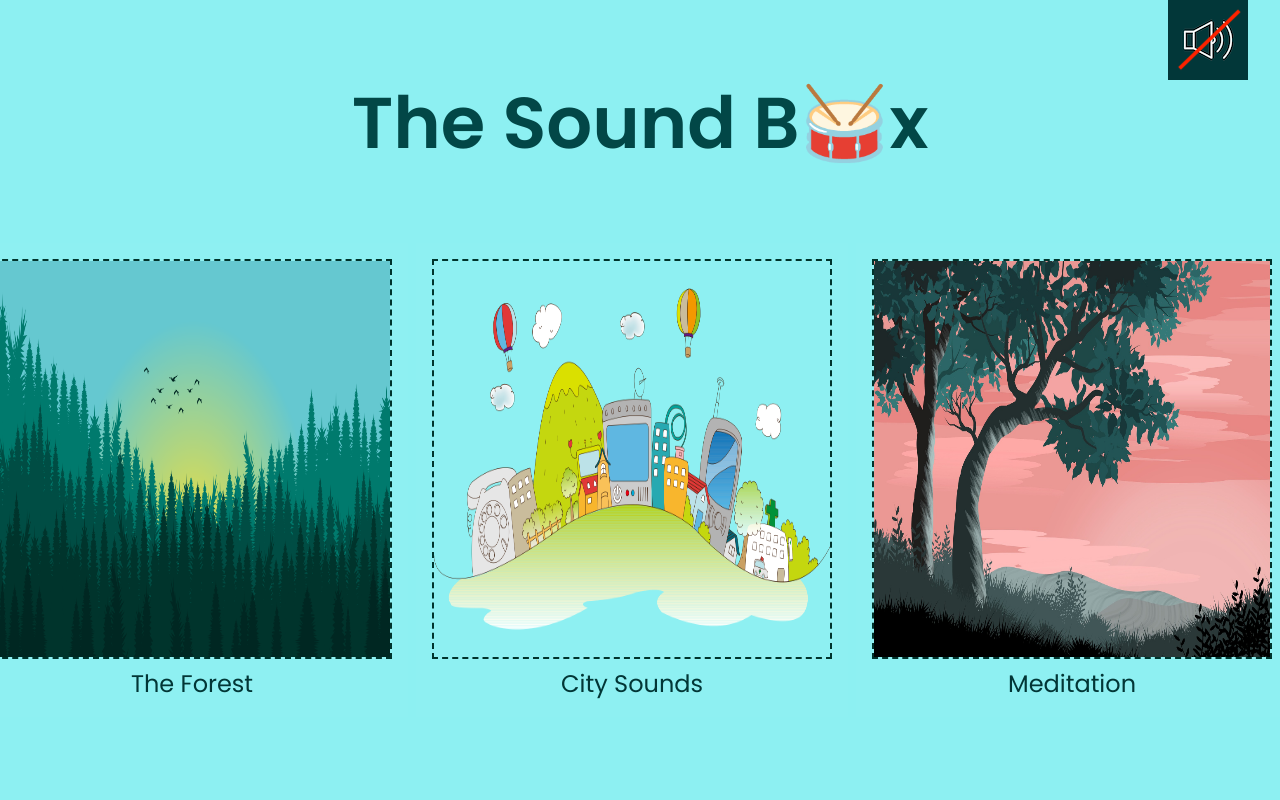
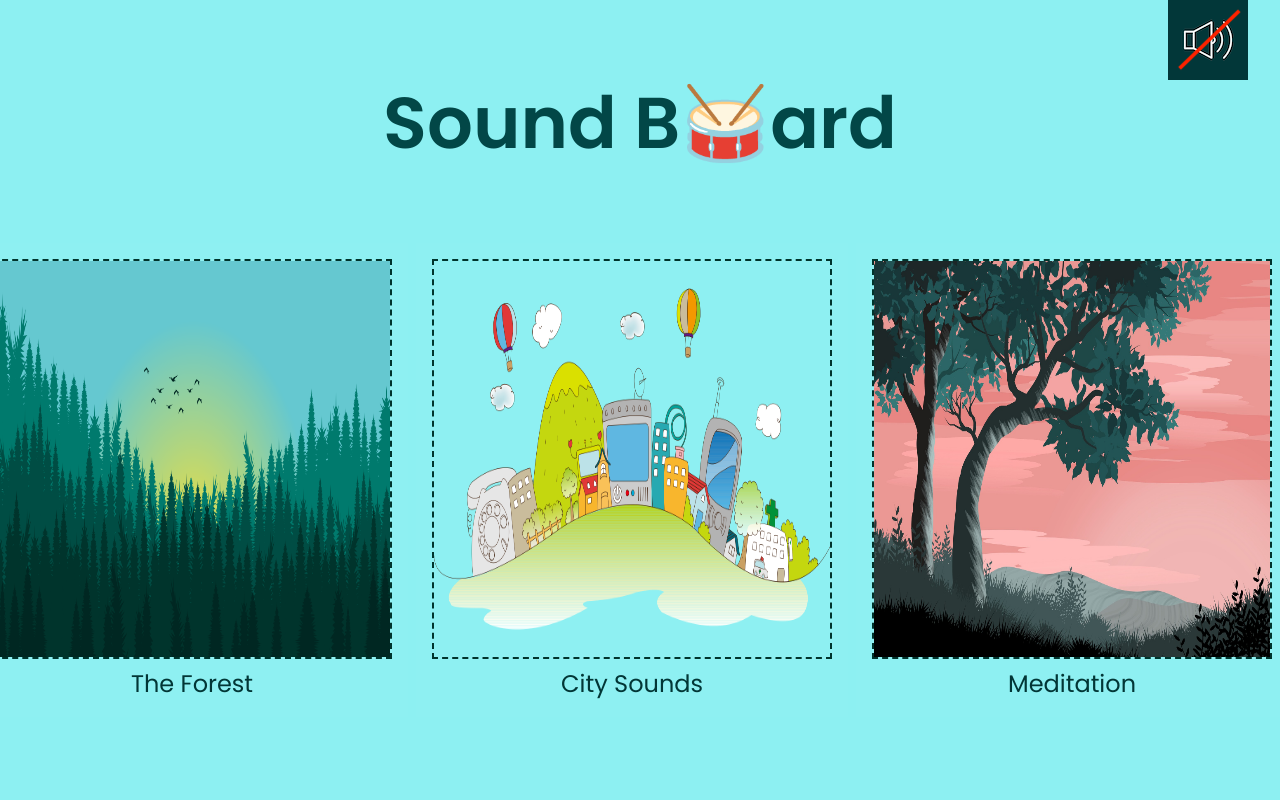
Before and after one commit to thetechjournal/sound-box, a plain HTML site: page index.html in a window 1280 px wide. Shown: the top 800 px of the page. Drawn offline with Linux system fonts and the light colour scheme.

Commit message:
add content

```diff
--- a/index.html
+++ b/index.html
@@ -9,7 +9,7 @@
 </head>
 <body>
     <div><img id="stop-sound" src="./images/speaker-no-sound.png"></div>
-    <div class="main-title">The Sound B🥁x</div>
+    <div class="main-title">Sound B🥁ard</div>
     <div class="container main">
         <a href="#forest"><div class="sound"><img class="title-img" src="./images/forest.png"/><span class="title">The Forest</span></div></a>
         <a href="#other"><div class="sound"><img class="title-img" src="./images/city.png"/><span class="title">City Sounds</span></div></a>
```
